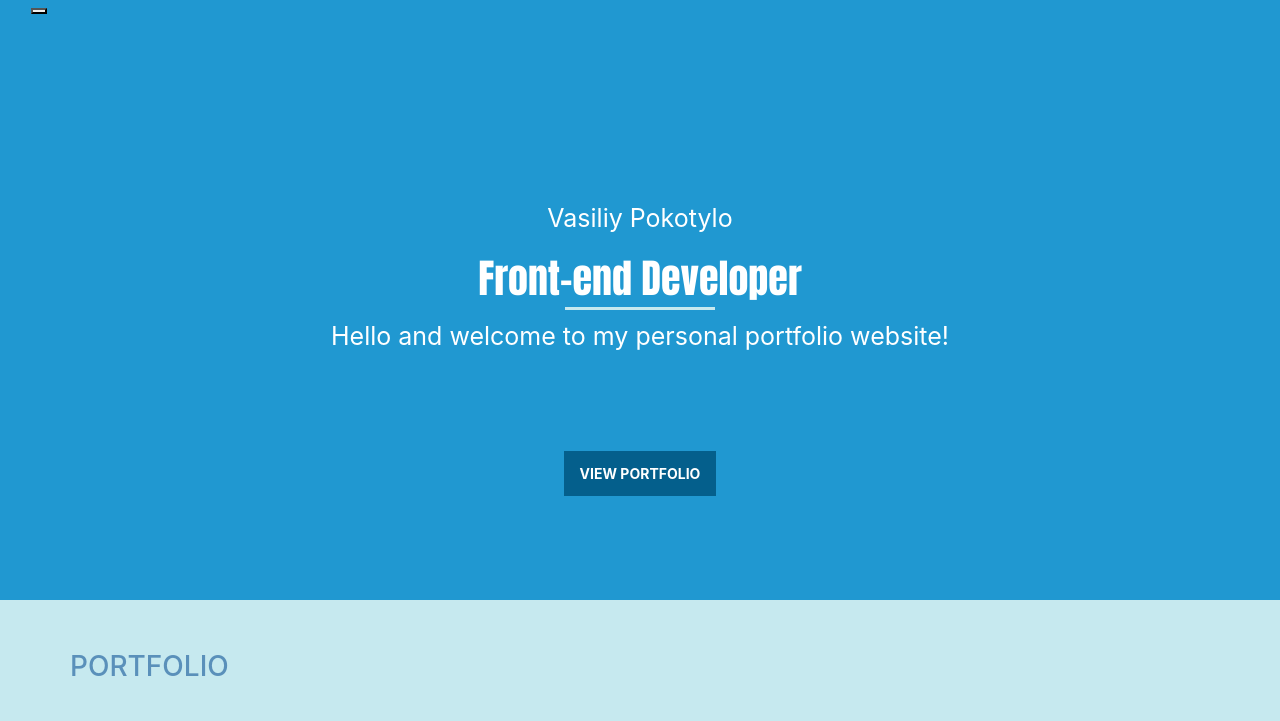
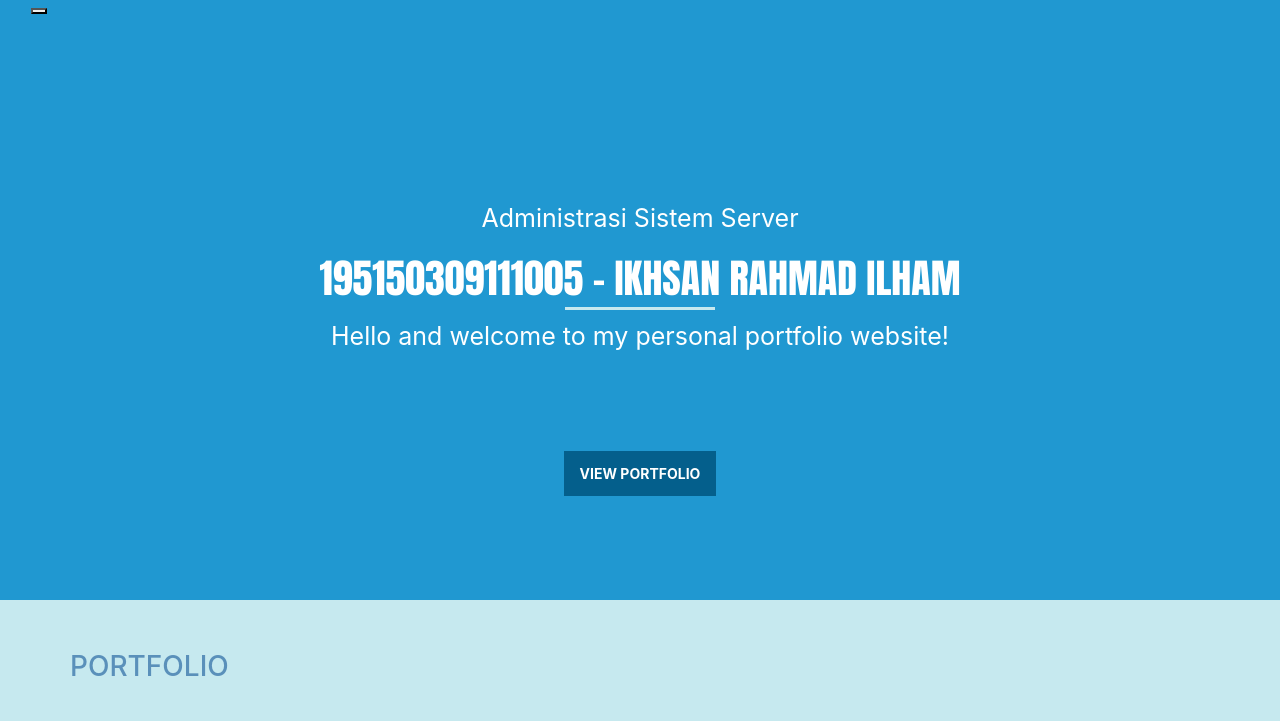
Before and after one commit to ikhsanrhmd/AdministrasiSistemServer, a plain HTML site: page index.html in a window 1280 px wide. Shown: the top 721 px of the page. Drawn offline with nearby package versions, Linux system fonts and the light colour scheme.

Commit message:
Update index.html

```diff
--- a/index.html
+++ b/index.html
@@ -1,6 +1,6 @@
 <html>
 <head>
-<title>Cara Membuat Web HTML Keren dengan Notepad - ansoriweb.com</title>
+<title>Tugas Self-Paced-Learning</title>
 <link href="style.css" rel="stylesheet"/>
 <link rel="stylesheet" href="https://stackpath.bootstrapcdn.com/bootstrap/4.3.1/css/bootstrap.min.css" integrity="sha384-ggOyR0iXCbMQv3Xipma34MD+dH/1fQ784/j6cY/iJTQUOhcWr7x9JvoRxT2MZw1T" crossorigin="anonymous">
 </head>
@@ -44,8 +44,8 @@
                     <div class="col-sm-12">
                         <!-- begin hero -->
                         <div class="hero">
-                            <p>Vasiliy Pokotylo</p>
-                            <h1 class="hero-title">Front-end Developer</h1>
+                            <p>Administrasi Sistem Server</p>
+                            <h1 class="hero-title">195150309111005 - IKHSAN RAHMAD ILHAM</h1>
                             <p>Hello and welcome to my personal portfolio website!</p>
                         </div>
                         <!-- end hero -->
@@ -166,7 +166,7 @@
                 <div class="row">
                     <!-- begin col-sm-12 -->
                     <div class="col-sm-12">
-                        <p class="about-description">Hello, my name is Vasiliy and I'm a beginner Front-End web developer. I study Web Development with Udacity (online coursces) and FreeCodeCamp. I design with CSS3 and HTML5, but i have interest in java script programming. I love building websites, constantly learning and expanding my skills.
+                        <p class="about-description">sada asdsaddsa fagdiojgd  gdjosij gdsoi jgs ijoi sjg osidgj sod js o idj  sgdoij. I design with CSS3 and HTML5, but i have interest in java script programming. I love building websites, constantly learning and expanding my skills.
                             <br> I use: HTML,CSS, JavaScript, jQuery.
                             <br> I am also proficient: Bootstrap, Git, WordPress, Gulp.js, Flexbox.</p>
                     </div>
```
